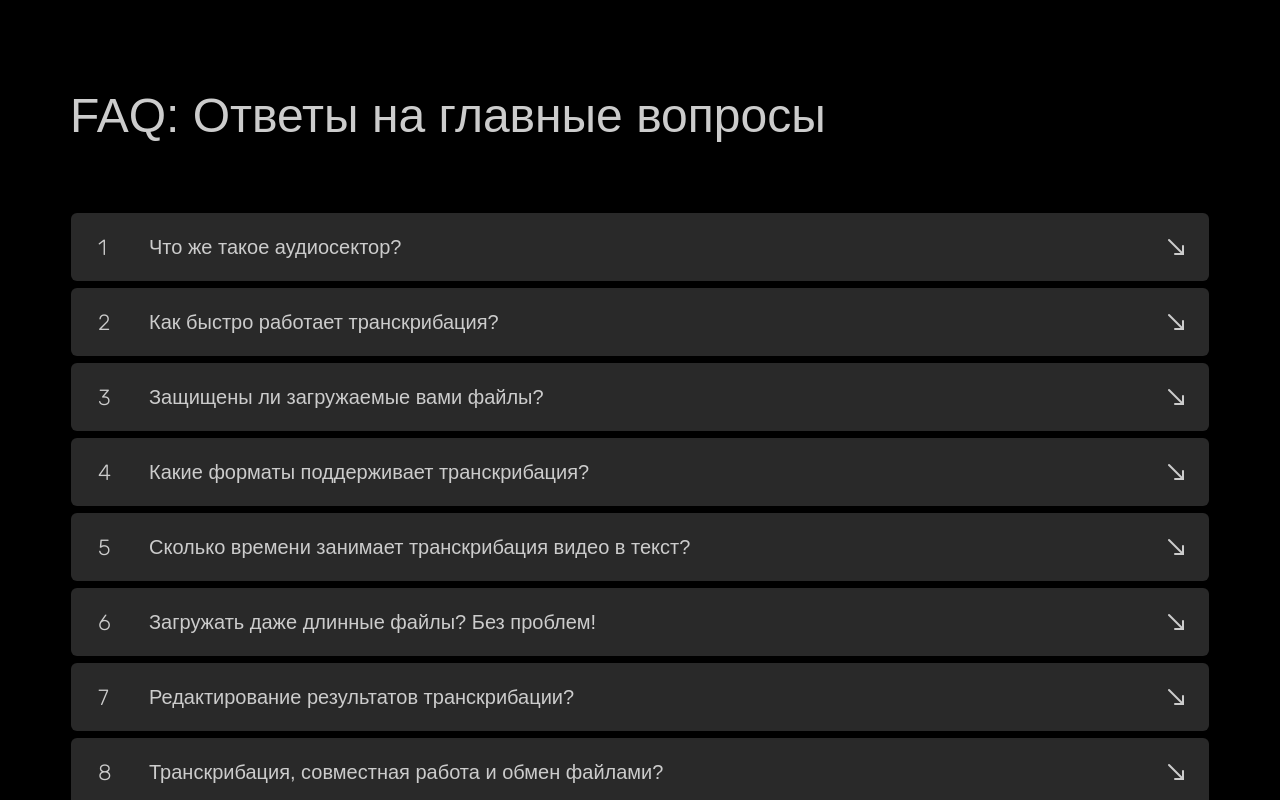
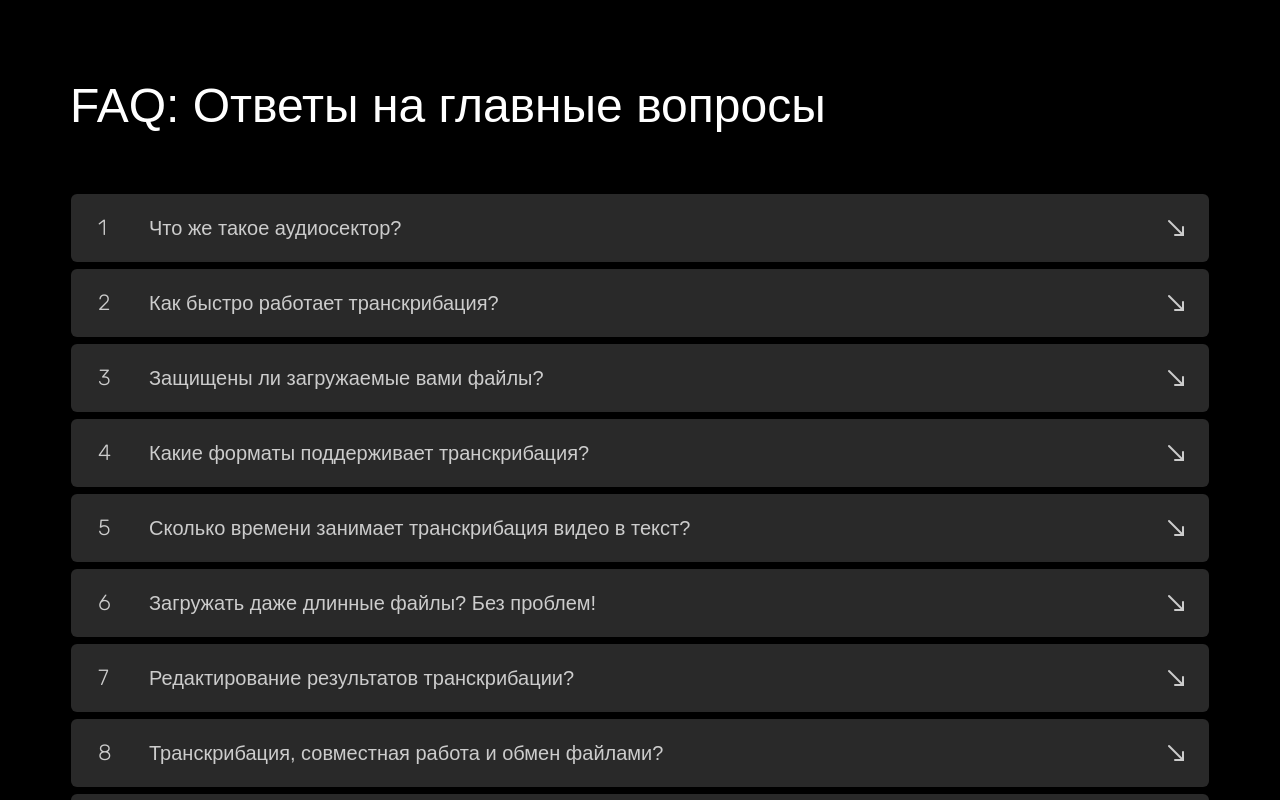
Before and after one commit to Abdujamil/faq-section, a Next.js app: page / in a window 1280 px wide. Shown: the top 800 px of the page. Built offline with nearby package versions, Linux system fonts and the light colour scheme.

Commit message:
refcator

```diff
--- a/src/app/globals.css
+++ b/src/app/globals.css
@@ -1,5 +1,4 @@
 @import "tailwindcss";
-
 @font-face {
     font-family: 'Simple-Square';
     src: url('./fonts/ST-SimpleSquare.woff2') format('woff2');
@@ -7,7 +6,6 @@
     font-style: normal;
     font-display: swap;
 }
-
 @font-face {
     font-family: 'Rubik';
     src: url('./fonts/Rubik-Light.ttf') format('truetype');
@@ -15,11 +13,9 @@
     font-style: normal;
     font-display: swap;
 }
-
 ::-webkit-scrollbar {
     display: none; /* Полностью скрывает скроллбар */
 }
-
 html, body {
     height: 100%;
 }
--- a/src/app/page.tsx
+++ b/src/app/page.tsx
@@ -29,7 +29,7 @@ const Home: React.FC = () => {
             <div className={`${styles.page} block h-full`}>
                 <main
                     className={`${styles.main} w-full max-w-[1160px] h-full mx-auto py-[80px] pr-[10px] pl-[10px] flex flex-col`}>
-                    <h2 className={`${styles.title} mb-[60px] font-normal text-[48px] text-[#CCCCCC]`}>FAQ: Ответы на
+                    <h2 className={`${styles.title} mb-[60px] font-normal leading-[110%] text-[48px] text-[#FFFFFF]`}>FAQ: Ответы на
                         главные
                         вопросы</h2>
                     {/*<div>*/}
```
